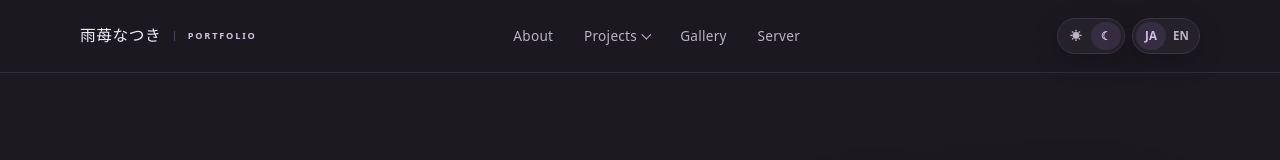
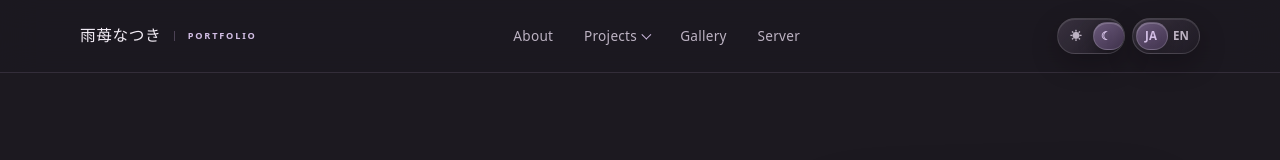
Before and after one commit to natuki53/mu-natuki-com, a website built with Vite: page index.html in a window 1280 px wide. Both pictures are taken after a click on the button "ダークテーマ". Shown: the top 160 px of the page. Built offline with nearby package versions, Linux system fonts and the light colour scheme; a web font is replaced by a local one.

Commit message:
feat: 切り替えボタンにガラス調スライドを追加

```diff
--- a/src/styles/site.css
+++ b/src/styles/site.css
@@ -323,15 +323,77 @@ button {
 }
 
 .segment-group {
-  display: inline-flex;
+  position: relative;
+  display: inline-grid;
+  grid-auto-flow: column;
+  grid-auto-columns: 1fr;
   padding: 3px;
-  border: 1px solid var(--line);
+  overflow: hidden;
+  isolation: isolate;
+  border: 1px solid rgba(255, 255, 255, 0.74);
   border-radius: 999px;
-  background: var(--surface);
-  box-shadow: var(--shadow-sm);
+  background:
+    linear-gradient(135deg, rgba(255, 255, 255, 0.66), rgba(245, 239, 249, 0.34)),
+    rgba(255, 255, 255, 0.38);
+  box-shadow:
+    inset 0 1px 0 rgba(255, 255, 255, 0.78),
+    0 8px 24px rgba(66, 50, 76, 0.1);
+  backdrop-filter: blur(18px) saturate(160%);
+  -webkit-backdrop-filter: blur(18px) saturate(160%);
+  transition: border-color 240ms ease, background-color 240ms ease, box-shadow 240ms ease;
+}
+
+.segment-group::before {
+  content: '';
+  position: absolute;
+  top: 3px;
+  bottom: 3px;
+  left: 3px;
+  z-index: -1;
+  width: calc((100% - 6px) / 2);
+  border: 1px solid rgba(255, 255, 255, 0.82);
+  border-radius: inherit;
+  background:
+    linear-gradient(145deg, rgba(255, 255, 255, 0.92), rgba(236, 226, 245, 0.72)),
+    var(--lavender-soft);
+  box-shadow:
+    0 4px 12px rgba(90, 67, 110, 0.14),
+    inset 0 1px 0 rgba(255, 255, 255, 0.9);
+  transform: translateX(0);
+  transition:
+    transform 340ms cubic-bezier(0.22, 1, 0.36, 1),
+    background 240ms ease,
+    border-color 240ms ease,
+    box-shadow 240ms ease;
+}
+
+.segment-group:has(.segment-option:nth-of-type(2)[aria-pressed='true'])::before {
+  transform: translateX(100%);
+}
+
+[data-theme='dark'] .segment-group {
+  border-color: rgba(255, 255, 255, 0.13);
+  background:
+    linear-gradient(135deg, rgba(71, 62, 78, 0.64), rgba(31, 27, 36, 0.38)),
+    rgba(37, 33, 41, 0.48);
+  box-shadow:
+    inset 0 1px 0 rgba(255, 255, 255, 0.1),
+    0 10px 28px rgba(0, 0, 0, 0.24);
+}
+
+[data-theme='dark'] .segment-group::before {
+  border-color: rgba(255, 255, 255, 0.16);
+  background:
+    linear-gradient(145deg, rgba(125, 105, 143, 0.72), rgba(70, 55, 84, 0.7)),
+    var(--lavender-soft);
+  box-shadow:
+    0 5px 16px rgba(0, 0, 0, 0.3),
+    inset 0 1px 0 rgba(255, 255, 255, 0.18);
 }
 
 .segment-option {
+  position: relative;
+  z-index: 1;
   min-width: 30px;
   height: 28px;
   padding: 0 0.4rem;
@@ -342,11 +404,21 @@ button {
   cursor: pointer;
   font-size: 0.72rem;
   font-weight: 700;
+  transition: color 220ms ease, transform 160ms ease, text-shadow 220ms ease;
 }
 
 .segment-option[aria-pressed='true'] {
-  background: var(--lavender-soft);
   color: var(--lavender-deep);
+  text-shadow: 0 1px 8px rgba(114, 88, 141, 0.12);
+}
+
+.segment-option:active {
+  transform: scale(0.9);
+}
+
+.segment-option:focus-visible {
+  outline: 2px solid var(--lavender);
+  outline-offset: -2px;
 }
 
 .hero {
```
